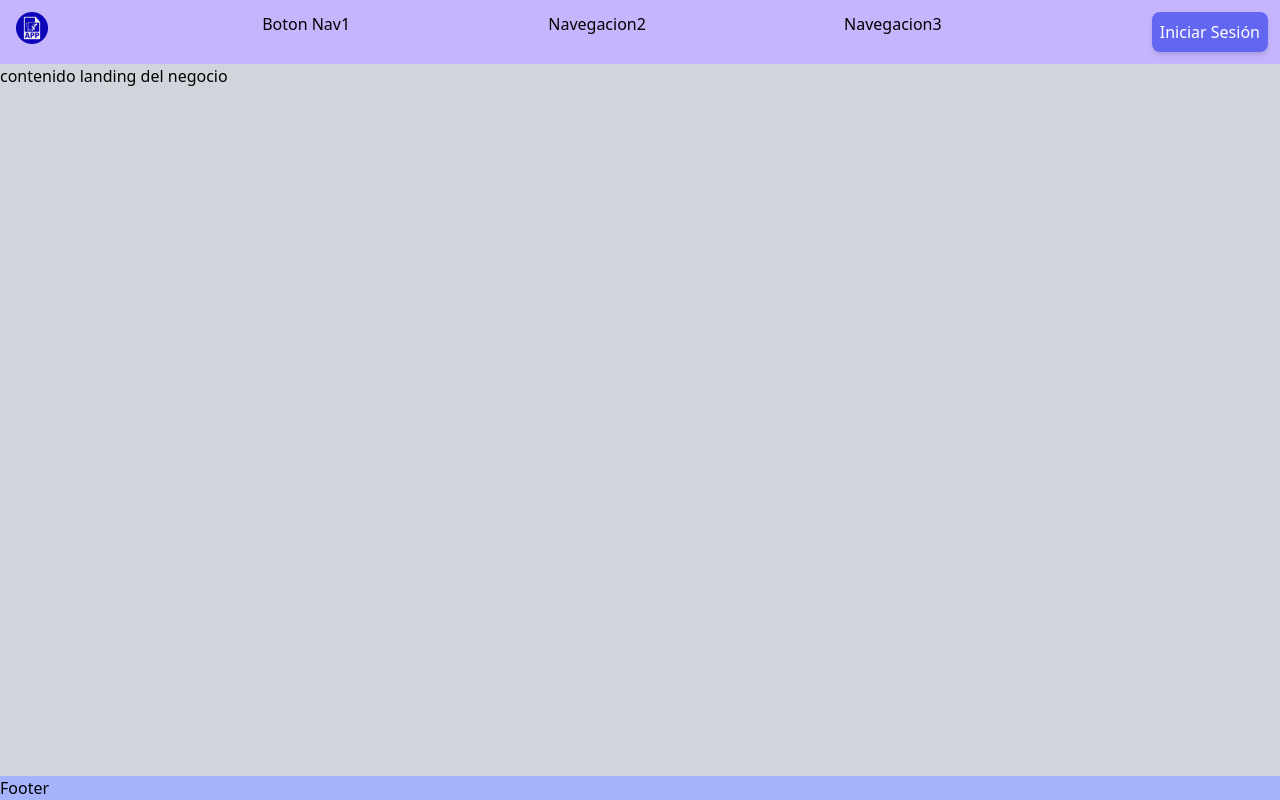
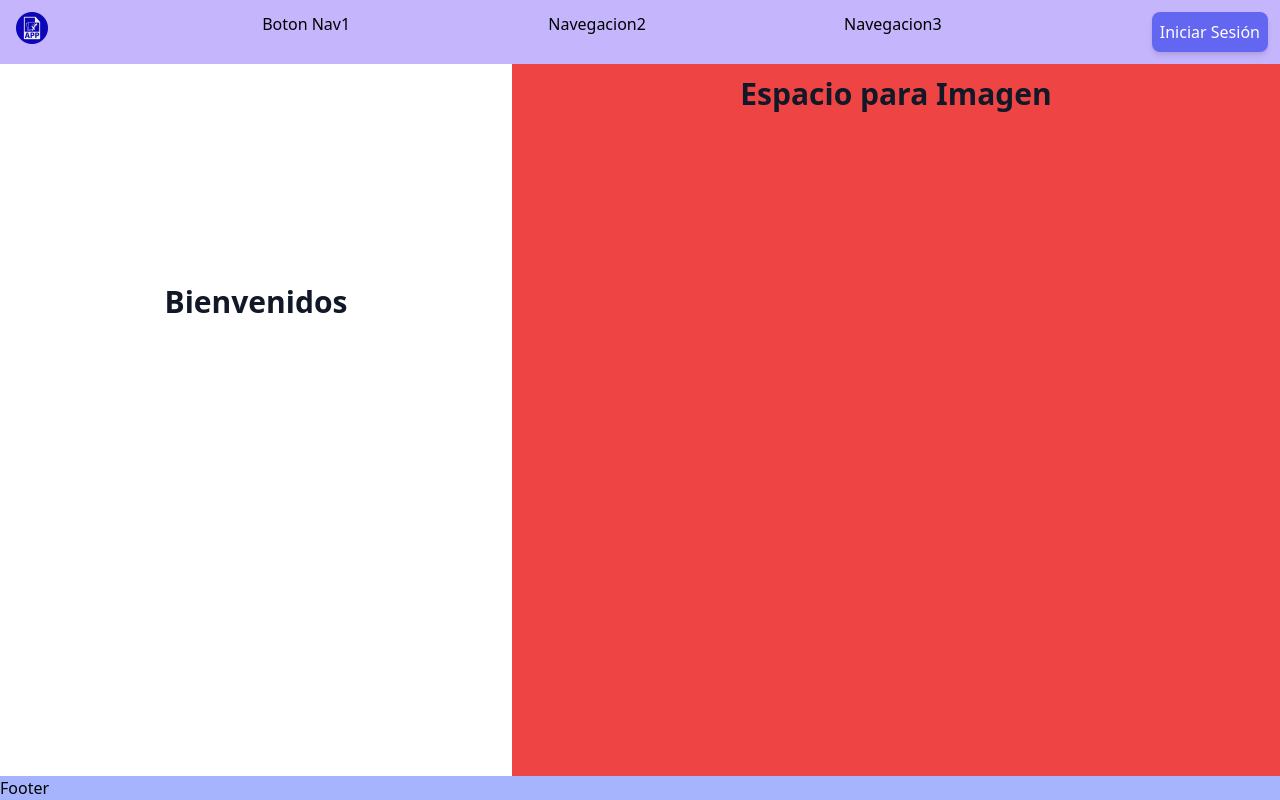
Before and after one commit to jmarti1a2/Project, a React (Create React App) app: page / in a window 1280 px wide. Built offline with nearby package versions, Linux system fonts and the light colour scheme.

Commit message:
Inicio Ajuste Layout Publico-me falta alinear los objetos verticalmente

```diff
--- a/src/pages/Index.jsx
+++ b/src/pages/Index.jsx
@@ -1,7 +1,26 @@
 import React from 'react'
 
 function Index() {
-    return <div>contenido landing del negocio</div>
+    return <div className="h-full">
+        <div className='flex flex-row h-full justify-center'>
+            <div className="bg-white w-2/5 align-middle" >
+
+                <div className='py-52'>
+                    <h1 className='m-3 text-center text-3xl font-extrabold text-gray-900' >
+                    Bienvenidos
+                    </h1>
+                </div>
+            </div>
+
+            <div className="bg-red-500 w-3/5">
+                <h1 className='m-3 text-center text-3xl font-extrabold text-gray-900' >
+                    Espacio para Imagen
+                </h1>
+            </div>
+        </div>
+
+
+        </div>
 }
 
 export default Index
```
